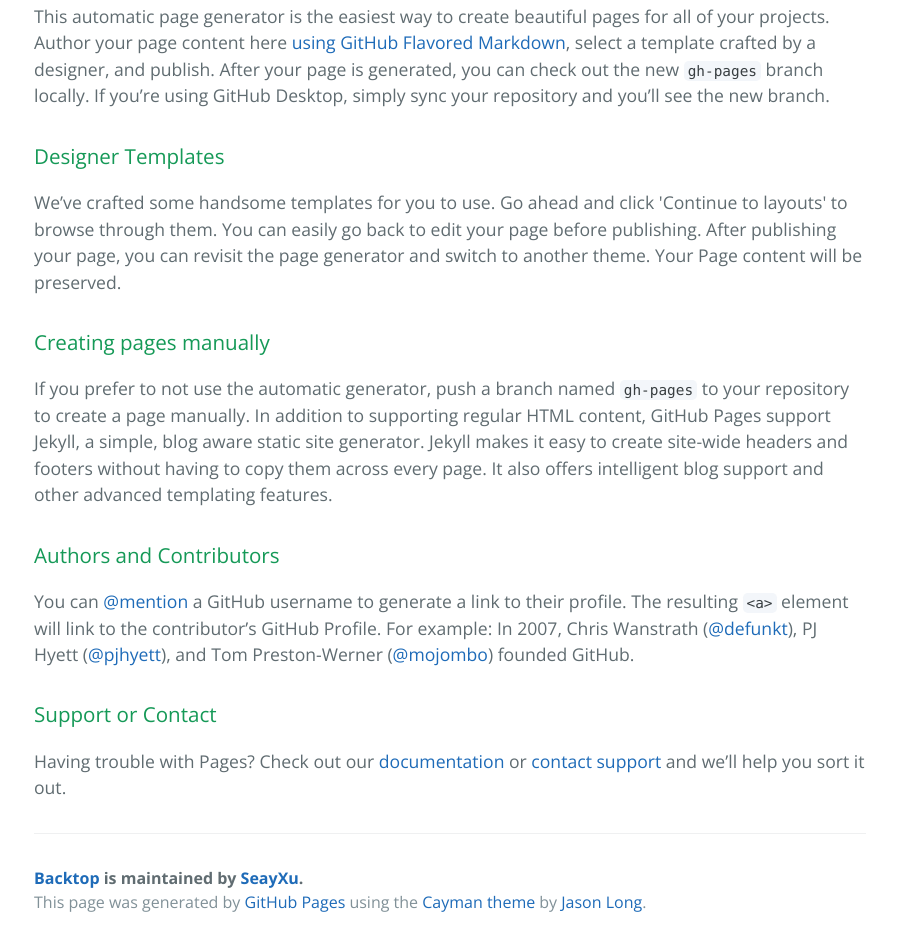
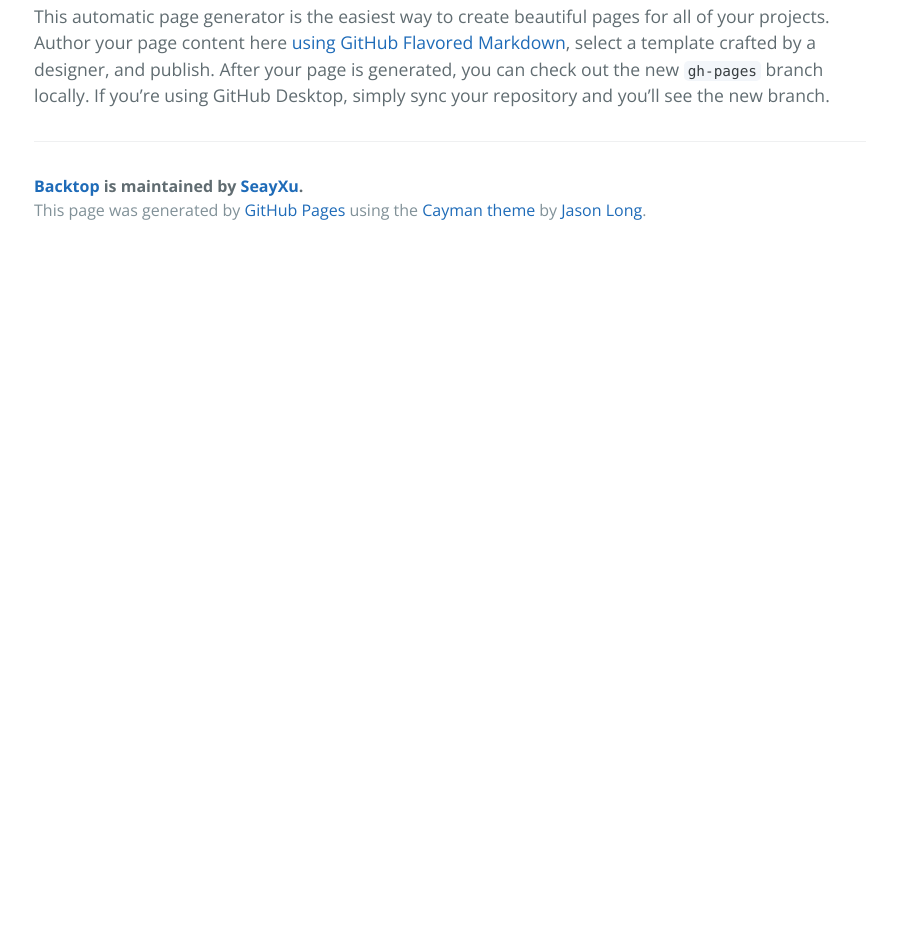
Before and after one commit to SeayXu/backtop, a plain HTML site: page index.html in a window 1280 px wide. Shown: the part 460-1406 px from the top of the page, without its empty margins (190-1087 px from the left). After the commit the page ends 800 px from the top, so only its background shows below. Drawn offline with nearby package versions, Linux system fonts and the light colour scheme.

Commit message:
edit index

```diff
--- a/index.html
+++ b/index.html
@@ -24,26 +24,6 @@
 
 <p>This automatic page generator is the easiest way to create beautiful pages for all of your projects. Author your page content here <a href="https://guides.github.com/features/mastering-markdown/">using GitHub Flavored Markdown</a>, select a template crafted by a designer, and publish. After your page is generated, you can check out the new <code>gh-pages</code> branch locally. If you’re using GitHub Desktop, simply sync your repository and you’ll see the new branch.</p>
 
-<h3>
-<a id="designer-templates" class="anchor" href="#designer-templates" aria-hidden="true"><span aria-hidden="true" class="octicon octicon-link"></span></a>Designer Templates</h3>
-
-<p>We’ve crafted some handsome templates for you to use. Go ahead and click 'Continue to layouts' to browse through them. You can easily go back to edit your page before publishing. After publishing your page, you can revisit the page generator and switch to another theme. Your Page content will be preserved.</p>
-
-<h3>
-<a id="creating-pages-manually" class="anchor" href="#creating-pages-manually" aria-hidden="true"><span aria-hidden="true" class="octicon octicon-link"></span></a>Creating pages manually</h3>
-
-<p>If you prefer to not use the automatic generator, push a branch named <code>gh-pages</code> to your repository to create a page manually. In addition to supporting regular HTML content, GitHub Pages support Jekyll, a simple, blog aware static site generator. Jekyll makes it easy to create site-wide headers and footers without having to copy them across every page. It also offers intelligent blog support and other advanced templating features.</p>
-
-<h3>
-<a id="authors-and-contributors" class="anchor" href="#authors-and-contributors" aria-hidden="true"><span aria-hidden="true" class="octicon octicon-link"></span></a>Authors and Contributors</h3>
-
-<p>You can <a href="https://github.com/blog/821" class="user-mention">@mention</a> a GitHub username to generate a link to their profile. The resulting <code>&lt;a&gt;</code> element will link to the contributor’s GitHub Profile. For example: In 2007, Chris Wanstrath (<a href="https://github.com/defunkt" class="user-mention">@defunkt</a>), PJ Hyett (<a href="https://github.com/pjhyett" class="user-mention">@pjhyett</a>), and Tom Preston-Werner (<a href="https://github.com/mojombo" class="user-mention">@mojombo</a>) founded GitHub.</p>
-
-<h3>
-<a id="support-or-contact" class="anchor" href="#support-or-contact" aria-hidden="true"><span aria-hidden="true" class="octicon octicon-link"></span></a>Support or Contact</h3>
-
-<p>Having trouble with Pages? Check out our <a href="https://help.github.com/pages">documentation</a> or <a href="https://github.com/contact">contact support</a> and we’ll help you sort it out.</p>
-
       <footer class="site-footer">
         <span class="site-footer-owner"><a href="https://github.com/SeayXu/backtop">Backtop</a> is maintained by <a href="https://github.com/SeayXu">SeayXu</a>.</span>
 
```
